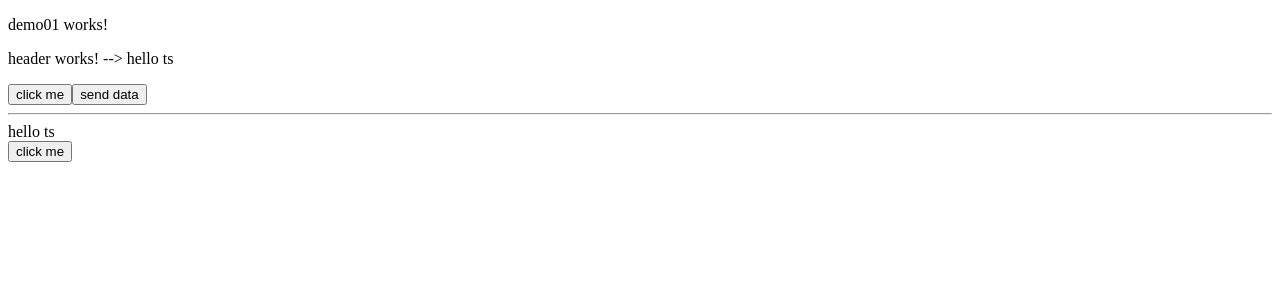
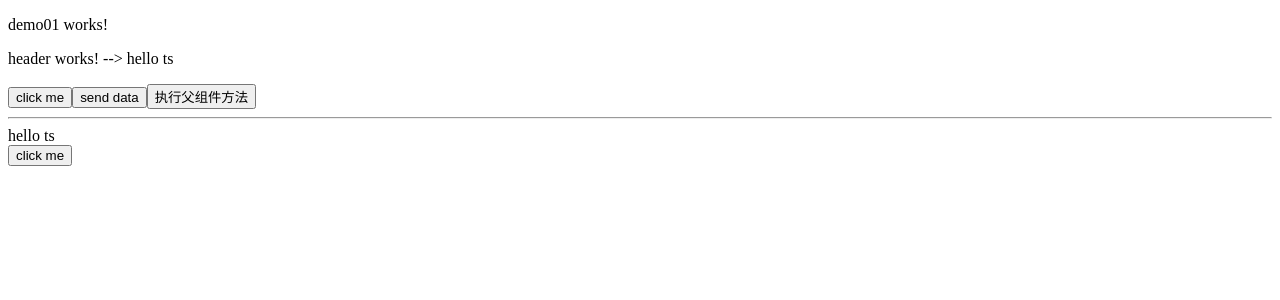
Before and after one commit to ncc0706/tiankuixing, an Angular app: page / in a window 1280 px wide. Shown: the top 300 px of the page. Built offline with nearby package versions, Linux system fonts and the light colour scheme.

Commit message:
Output EventEmitter.

```diff
--- a/src/app/components/demo01/demo01.component.html
+++ b/src/app/components/demo01/demo01.component.html
@@ -1,6 +1,7 @@
 <p>
   demo01 works!
 </p>
-<app-header [message]="message" [hello]="hello" [getDataFromChild]="getDataFromChild"></app-header>
+<app-header [message]="message" [hello]="hello" [getDataFromChild]="getDataFromChild"
+            (toParent)="requestData($event)"></app-header>
 <span>{{message}}</span><br/>
 <button (click)="hello()">click me</button>
--- a/src/app/components/demo01/demo01.component.ts
+++ b/src/app/components/demo01/demo01.component.ts
@@ -47,4 +47,8 @@ export class Demo01Component implements OnInit {
     alert(data);
   }
 
+
+  requestData(event): void {
+    alert(event);
+  }
 }
--- a/src/app/components/header/header.component.html
+++ b/src/app/components/header/header.component.html
@@ -4,4 +4,5 @@
 
 <button (click)="hello()">click me</button>
 <button (click)="sendData()">send data</button>
+<button (click)="reqData()">执行父组件方法</button>
 <hr>
--- a/src/app/components/header/header.component.ts
+++ b/src/app/components/header/header.component.ts
@@ -1,4 +1,4 @@
-import {Component, Input, OnInit} from '@angular/core';
+import {Component, EventEmitter, Input, OnInit, Output} from '@angular/core';
 
 @Component({
   selector: 'app-header',
@@ -13,6 +13,9 @@ export class HeaderComponent implements OnInit {
 
   @Input() getDataFromChild;
 
+  // Output EventEmitter
+  @Output() toParent = new EventEmitter();
+
   msg = 'from child';
 
   constructor() {
@@ -25,4 +28,8 @@ export class HeaderComponent implements OnInit {
     this.getDataFromChild(this.msg);
   }
 
+  reqData() {
+    this.toParent.emit('子组件调用父组件');
+  }
+
 }
```
